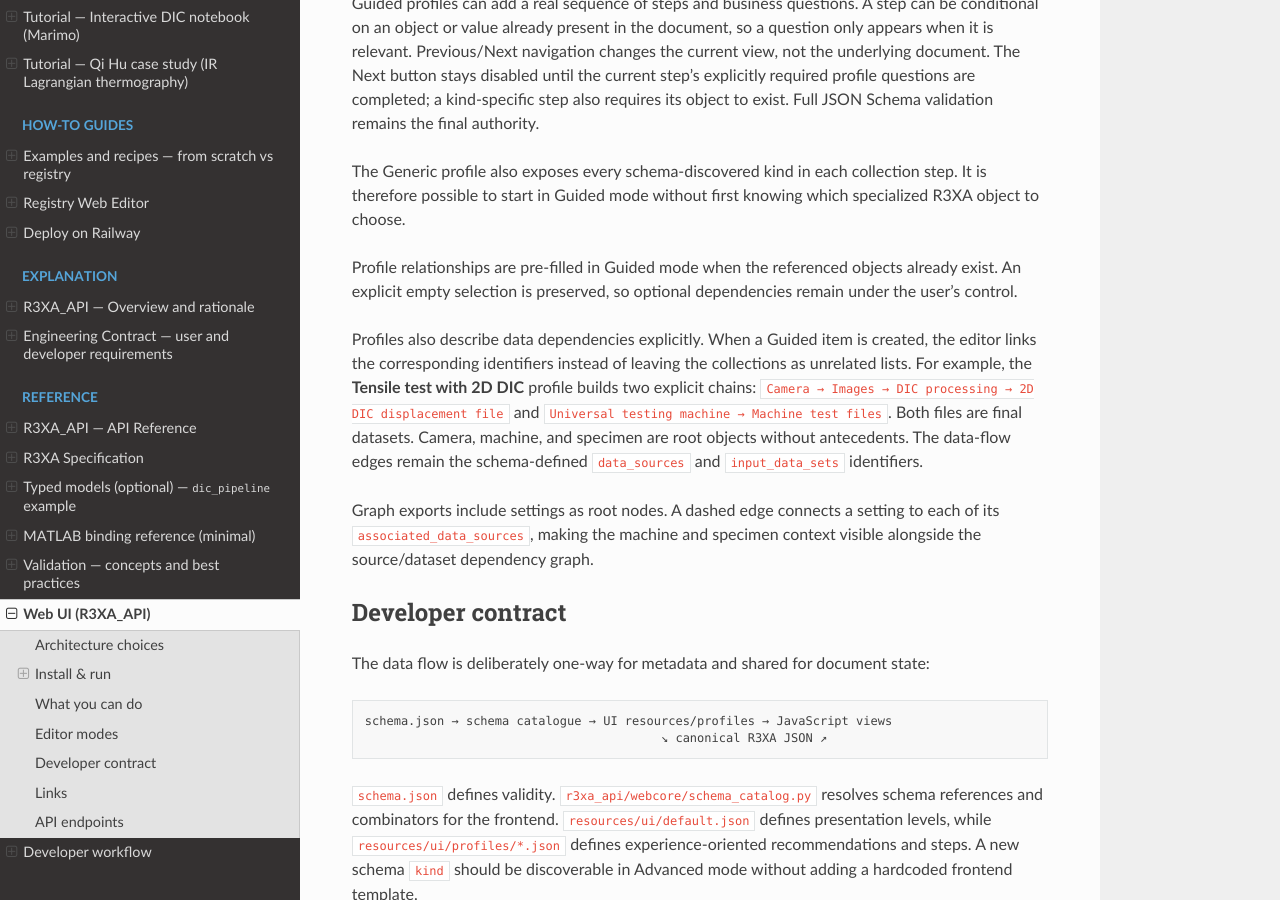
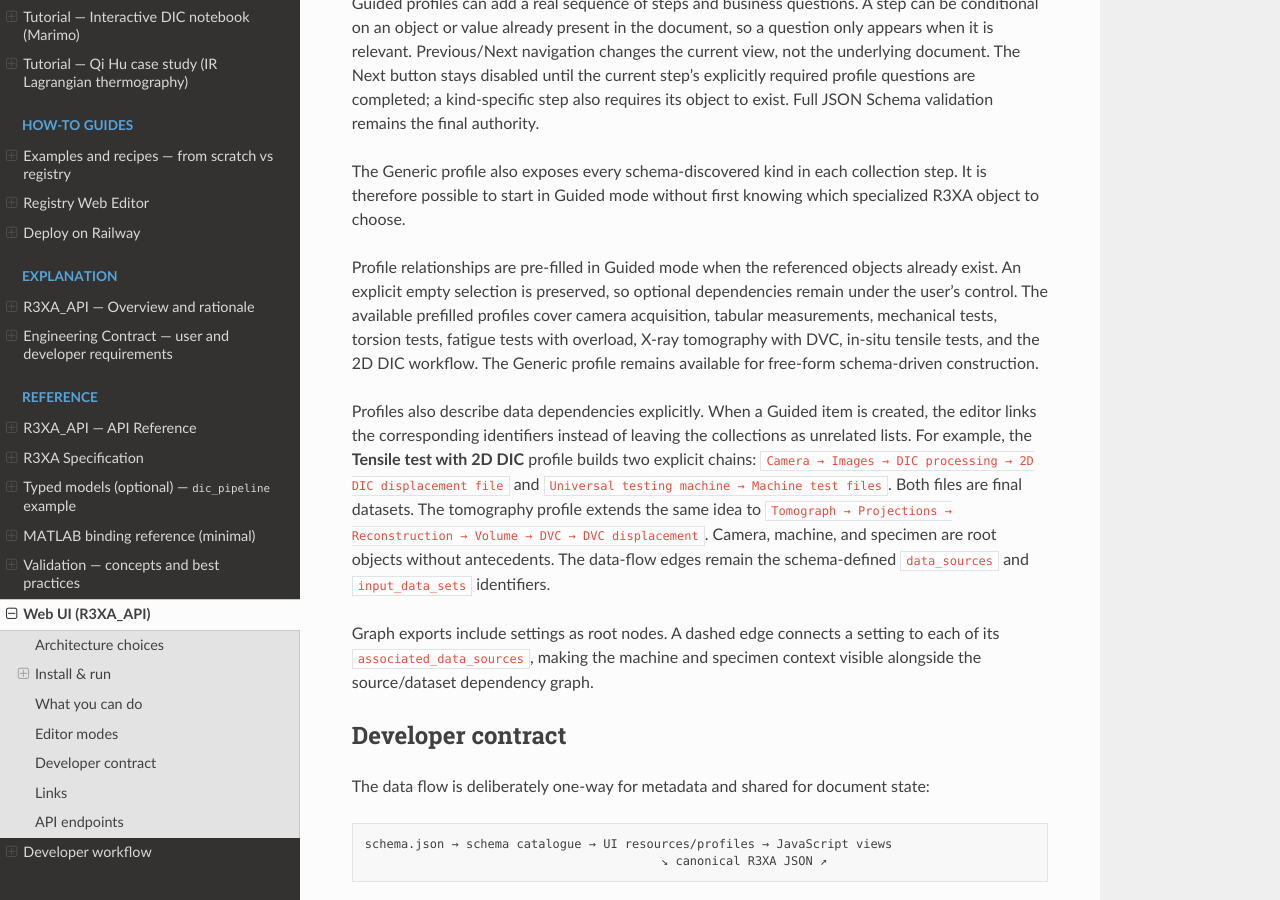
Before and after one commit to jeffwitz/R3XA_API, a Sphinx documentation site: the page built from docs/web.md, in a window 1280 px wide and 900 px high, scrolled down 2929 px. Built offline with Sphinx 7.4.7 and the Read the Docs theme 3.1.0, drawn with Linux system fonts in a browser that asks for light colours.

Commit message:
feat(web): add tomography and in-situ workflows

```diff
--- a/docs/web.md
+++ b/docs/web.md
@@ -128,16 +128,22 @@ which specialized R3XA object to choose.
 
 Profile relationships are pre-filled in Guided mode when the referenced objects
 already exist. An explicit empty selection is preserved, so optional dependencies
-remain under the user's control.
+remain under the user's control. The available prefilled profiles cover camera
+acquisition, tabular measurements, mechanical tests, torsion tests, fatigue tests
+with overload, X-ray tomography with DVC, in-situ tensile tests, and the 2D DIC
+workflow. The Generic profile remains available for free-form schema-driven
+construction.
 
 Profiles also describe data dependencies explicitly. When a Guided item is
 created, the editor links the corresponding identifiers instead of leaving the
 collections as unrelated lists. For example, the **Tensile test with 2D DIC**
 profile builds two explicit chains: `Camera → Images → DIC processing →
 2D DIC displacement file` and `Universal testing machine → Machine test
-files`. Both files are final datasets. Camera, machine, and specimen are root
-objects without antecedents. The data-flow edges remain the schema-defined
-`data_sources` and `input_data_sets` identifiers.
+files`. Both files are final datasets. The tomography profile extends the same
+idea to `Tomograph → Projections → Reconstruction → Volume → DVC → DVC
+displacement`. Camera, machine, and specimen are root objects without
+antecedents. The data-flow edges remain the schema-defined `data_sources` and
+`input_data_sets` identifiers.
 
 Graph exports include settings as root nodes. A dashed edge connects a setting
 to each of its `associated_data_sources`, making the machine and specimen
```
Also changed, not shown: 9 other files.
